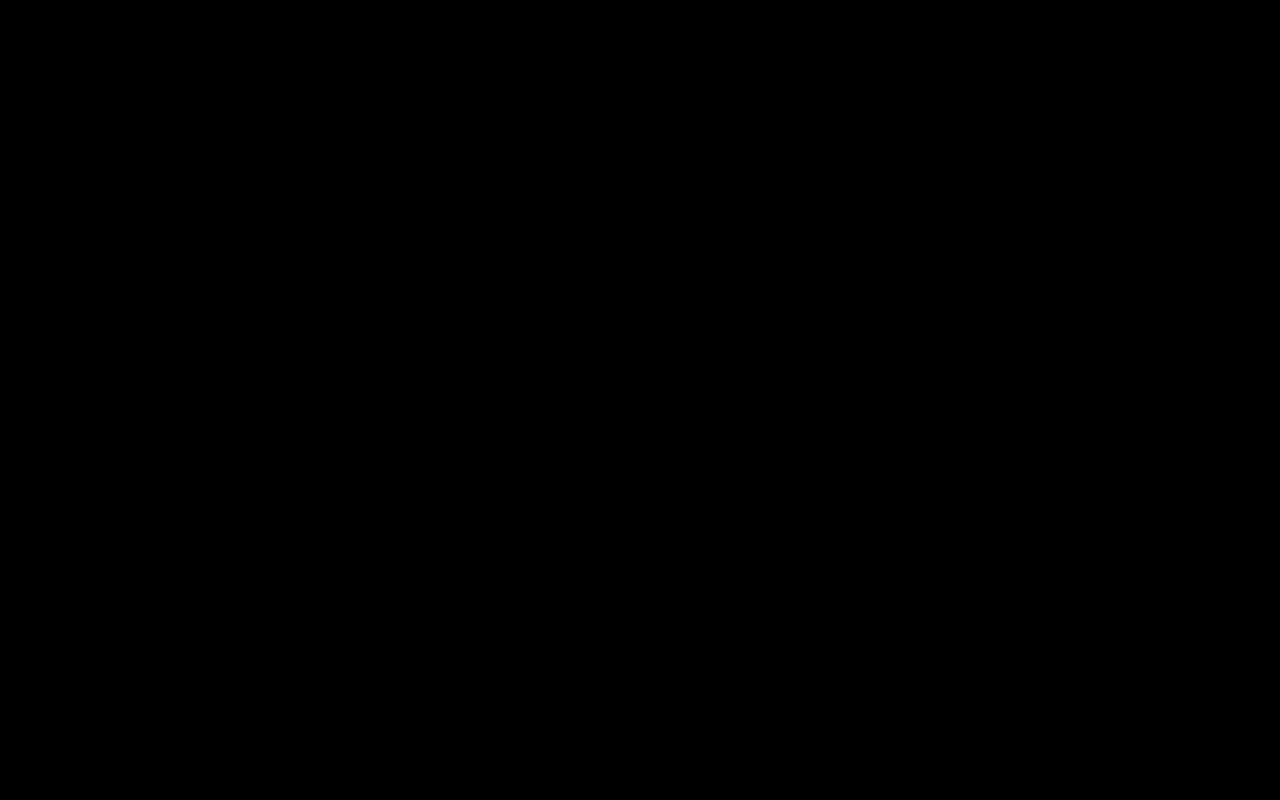
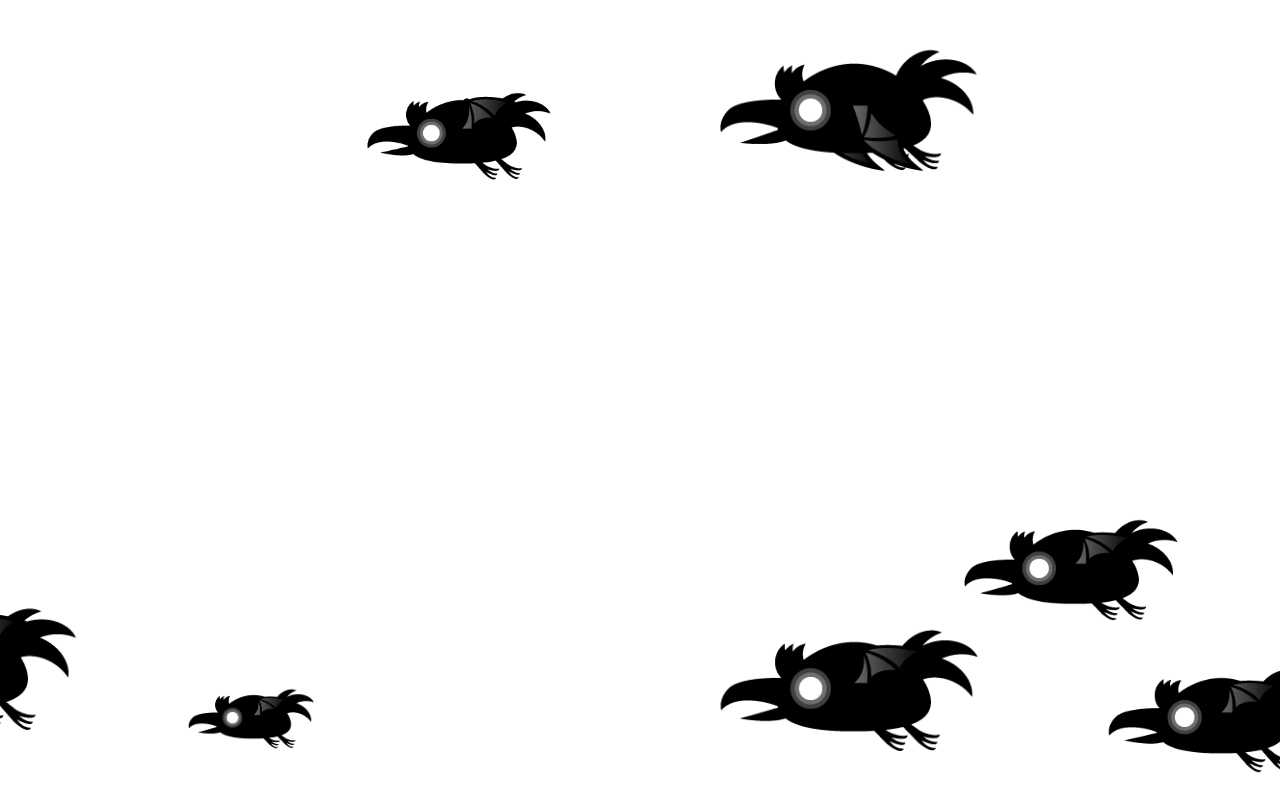
Before and after one commit to devevangel/game-dev-refresh-classes, a plain HTML site: page point&shoot-game-04/index.html in a window 1280 px wide. Drawn offline with Linux system fonts and the light colour scheme.

Commit message:
Added raven movement and animation

```diff
--- a/point&shoot-game-04/index.html
+++ b/point&shoot-game-04/index.html
@@ -3,10 +3,11 @@
 
   <meta charset="utf-8" />
   <meta http-equiv="X-UA-Compatible" content="IE=edge" />
-  <title>Point&Shoot Game 04</title>
+  <title></title>
   <meta name="description" content="" />
   <meta name="viewport" content="width=device-width, initial-scale=1" />
   <link rel="stylesheet" href="./styles.css" />
 
+
   <canvas id="gamearea"></canvas>
   <script src="./index.js" async defer></script>
--- a/point&shoot-game-04/index.js
+++ b/point&shoot-game-04/index.js
@@ -1,6 +1,72 @@
+// Canvas grabbing and UI setup
 const canvas = document.querySelector('#gamearea');
+const ctx = canvas.getContext('2d');
 
 
 canvas.width = window.innerWidth;
 canvas.height = window.innerHeight;
-const ctx = canvas.getContext('2d');
+let ravens = [];
+let timeToNextRaven = 0
+let ravenInterval = 500
+let lastTime = 0;
+
+class Raven {
+    constructor() {
+        this.spriteWidth = 271
+        this.spriteHeight = 194
+        this.size = Math.random() * 0.6 + 0.4
+        this.width = this.spriteWidth * this.size;
+        this.height = this.spriteHeight * this.size
+        this.x = canvas.width
+        this.y = Math.random() * (canvas.height - this.height)
+        this.directionX = Math.random() * 5 + 3
+        this.directionY = Math.random() * 5 - 2.5
+        this.isDestory = false
+        this.image = new Image();
+        this.image.src = 'assets/raven.png'
+        this.frame = 0;
+        this.maxFrame = 4
+        this.timeSinceFlap = 0;
+        this.flapInterval = Math.random() * 50 + 50
+    }
+
+    update(deltaTime) {
+        if (this.y < 0 || this.y > canvas.height - this.height) {
+            this.directionY = this.directionY * - 1
+        }
+        this.x = this.x - this.directionX;
+        this.y = this.y + this.directionY
+        if (this.x < 0 - this.width) this.isDestory = true
+        this.timeSinceFlap = this.timeSinceFlap + deltaTime
+        if (this.timeSinceFlap > this.flapInterval) {
+            if (this.frame > this.maxFrame) this.frame = 0;
+            this.frame++;
+            this.timeSinceFlap = 0
+        }
+
+    }
+
+    draw() {
+        ctx.drawImage(this.image, this.frame * this.spriteWidth, 0, this.spriteWidth, this.spriteHeight, this.x, this.y, this.width, this.height)
+    }
+}
+
+function gameLooop(timestamp) {
+    ctx.clearRect(0, 0, canvas.width, canvas.height)
+    ctx.fillStyle = 'white'
+    let deltaTime = timestamp - lastTime
+    lastTime = timestamp
+    timeToNextRaven += deltaTime;
+    if (timeToNextRaven > ravenInterval) {
+        ravens.push(new Raven())
+        timeToNextRaven = 0
+    }
+
+    [...ravens].forEach(obj => obj.update(deltaTime));
+    [...ravens].forEach(obj => obj.draw());
+    ravens = ravens.filter((raven) => raven.isDestory !== true)
+    requestAnimationFrame(gameLooop)
+}
+
+
+gameLooop(0)
--- a/point&shoot-game-04/styles.css
+++ b/point&shoot-game-04/styles.css
@@ -7,5 +7,4 @@ body, html {
 
 #gamearea {
    display: block;
-   background-color: black;
 }
```
Also changed, not shown: point&shoot-game-04/game-objects/raven.mjs (added, +20 -0 lines).
